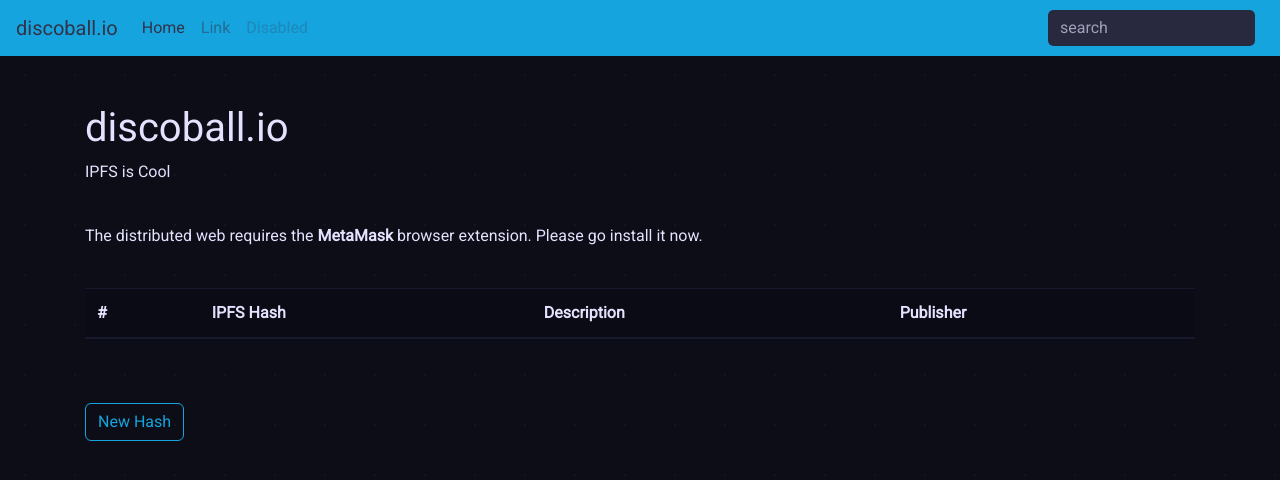
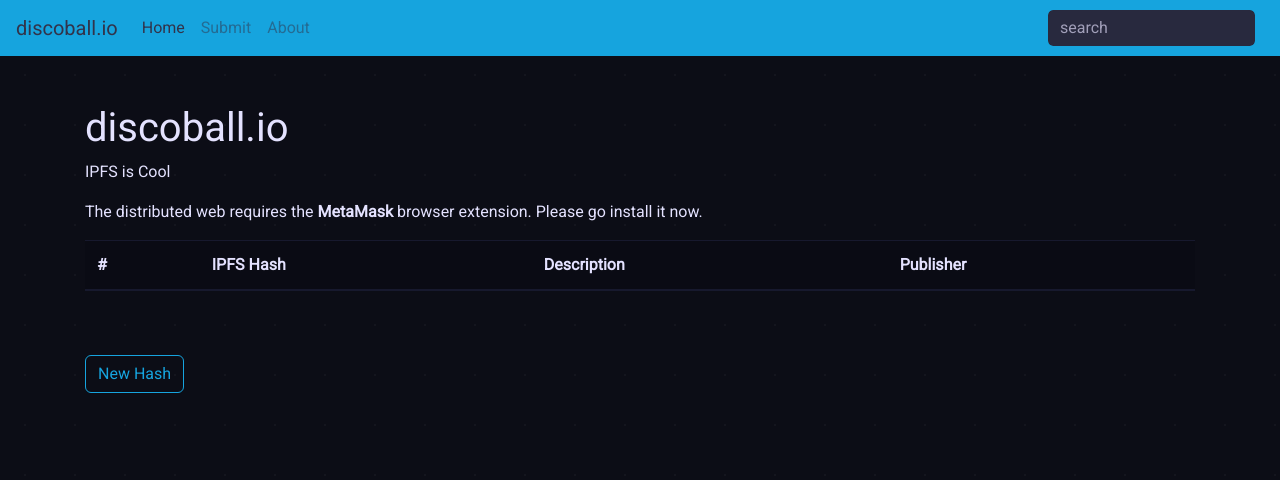
Before and after one commit to pierce403/discoball, a plain HTML site: page index.html in a window 1280 px wide. Drawn offline with nearby package versions, Linux system fonts and the light colour scheme; a web font is replaced by a local one.

Commit message:
clean up the modals

```diff
--- a/index.html
+++ b/index.html
@@ -33,10 +33,10 @@
         </a>
       </li>
       <li class="nav-item">
-        <a class="nav-link" href="#!">Link</a>
+        <a class="nav-link" data-toggle="modal" data-target=".bd-update-modal-lg" href="#!">Submit</a>
       </li>
       <li class="nav-item">
-        <a class="nav-link disabled" href="#!">Disabled</a>
+        <a class="nav-link" data-toggle="modal" data-target=".bd-about-modal-lg" href="#!">About</a>
       </li>
     </ul>
     <form class="form-inline my-2 my-lg-0" _lpchecked="1">
@@ -54,7 +54,7 @@
         <noscript><br><br><b>Sorry, you're going to need javascript for this.</b></noscript>
       </p>
 
-      <br><p id="msg"></p><br>
+      <p id="msg"></p>
 
 <table id="discoTable" class="table table-hover table-striped">
   <thead class="thead-dark">
```
